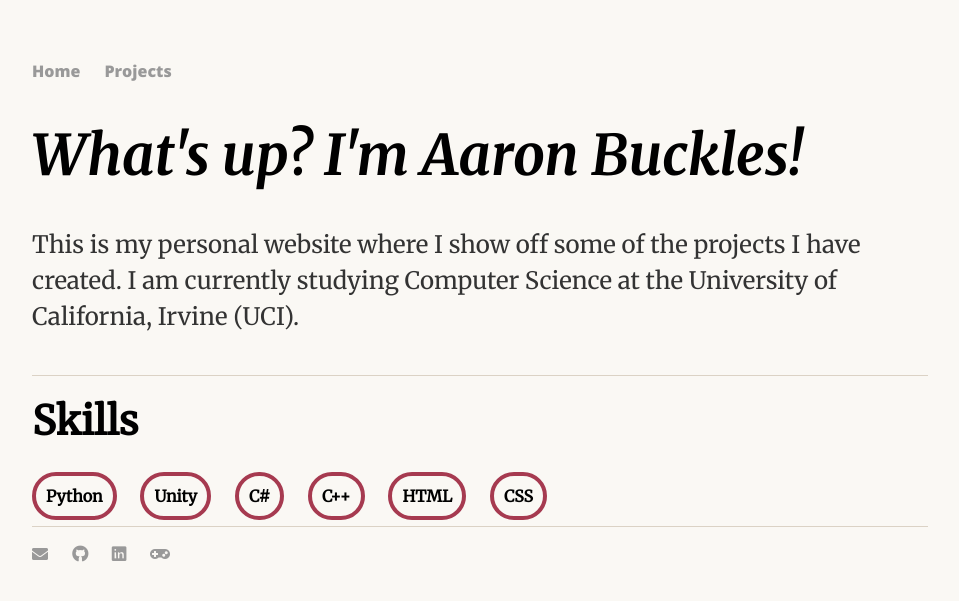
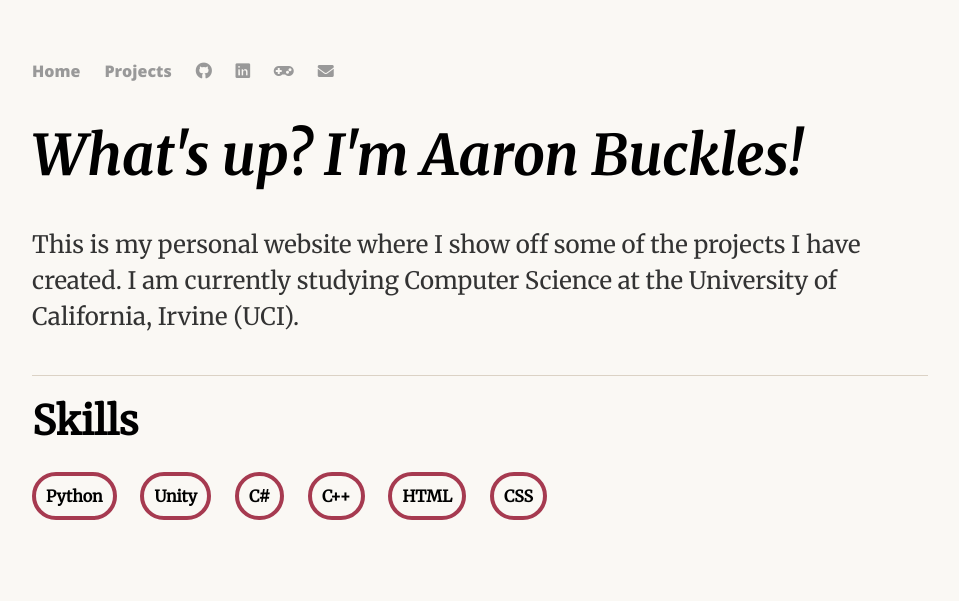
Before and after one commit to Aaron-Buckles/aaron-buckles.github.io, a Jekyll site: the page built from index.html, in a window 1280 px wide. Shown: the top 601 px of the page, without its empty margins (160-1119 px from the left). Built offline with Jekyll 4.4.1, drawn with Linux system fonts in a browser that asks for light colours.

Commit message:
Moved social links to top

```diff
--- a/_layouts/default.html
+++ b/_layouts/default.html
@@ -12,18 +12,14 @@
     		<ul>
         		<li><a href="/">Home</a></li>
         		<li><a href="/projects/">Projects</a></li>
+        		<li><a href="https://github.com/Aaron-Buckles"><i class="fab fa-github"></i></a></li>
+        		<li><a href="https://linkedin.com/in/aaron-buckles"><i class="fab fa-linkedin"></i></a></li>
+        		<li><a href="https://buck1e5.itch.io/"><i class="fas fa-gamepad"></i></a></li>
+        		<li><a href="mailto:abuck351@gmail.com"><i class="fas fa-envelope"></i></a></li>
     		</ul>
 		</nav>
 		<div class="container">
 			{{ content }}
 		</div>
-		<footer>
-    		<ul>
-        		<li><a href="mailto:abuck351@gmail.com"><i class="fas fa-envelope"></i></a></li>
-        		<li><a href="https://github.com/Aaron-Buckles"><i class="fab fa-github"></i></a></li>
-        		<li><a href="https://linkedin.com/in/aaron-buckles"><i class="fab fa-linkedin"></i></a></li>
-        		<li><a href="https://buck1e5.itch.io/"><i class="fas fa-gamepad"></i></a></li>
-			</ul>
-		</footer>
 	</body>
 </html>
```
